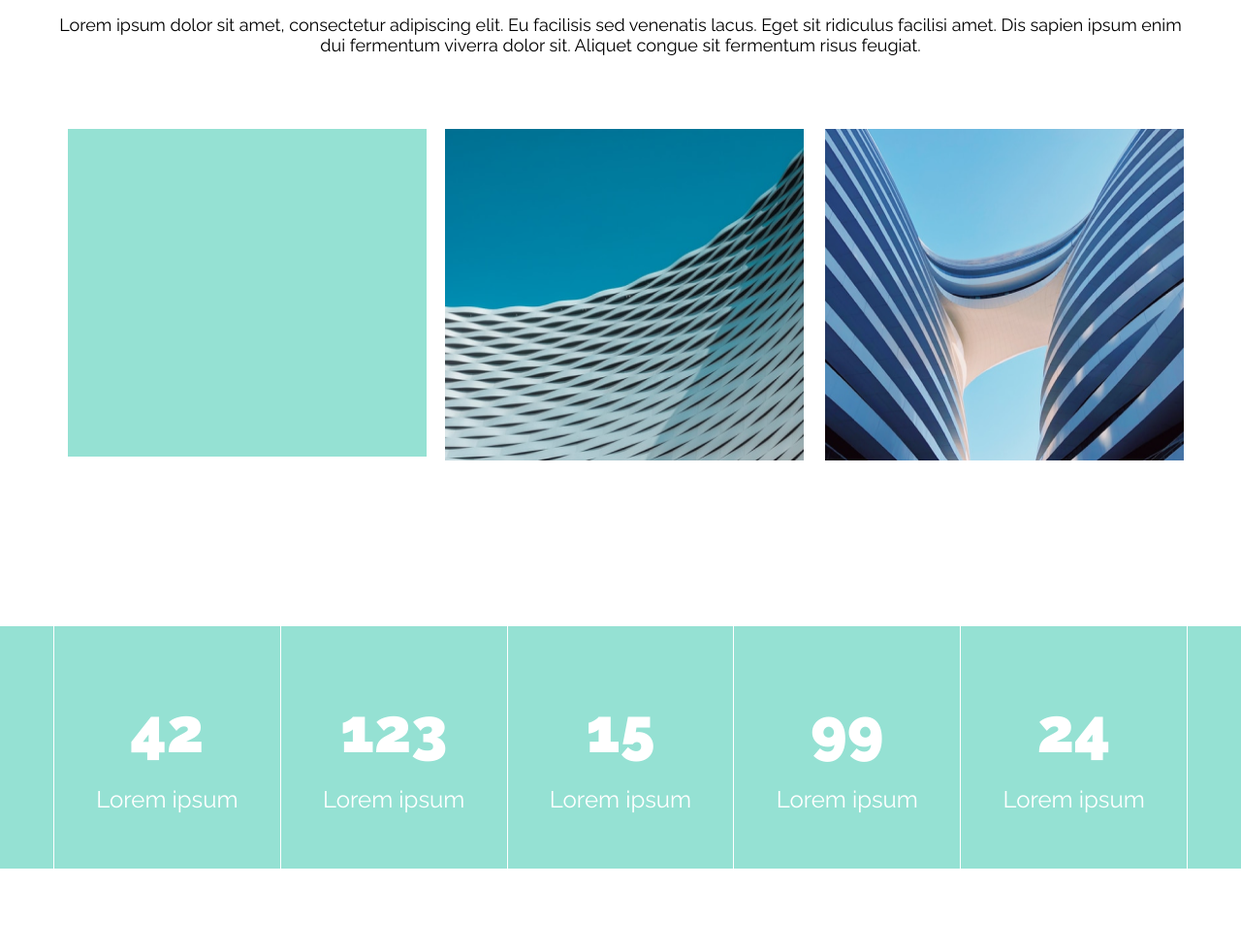
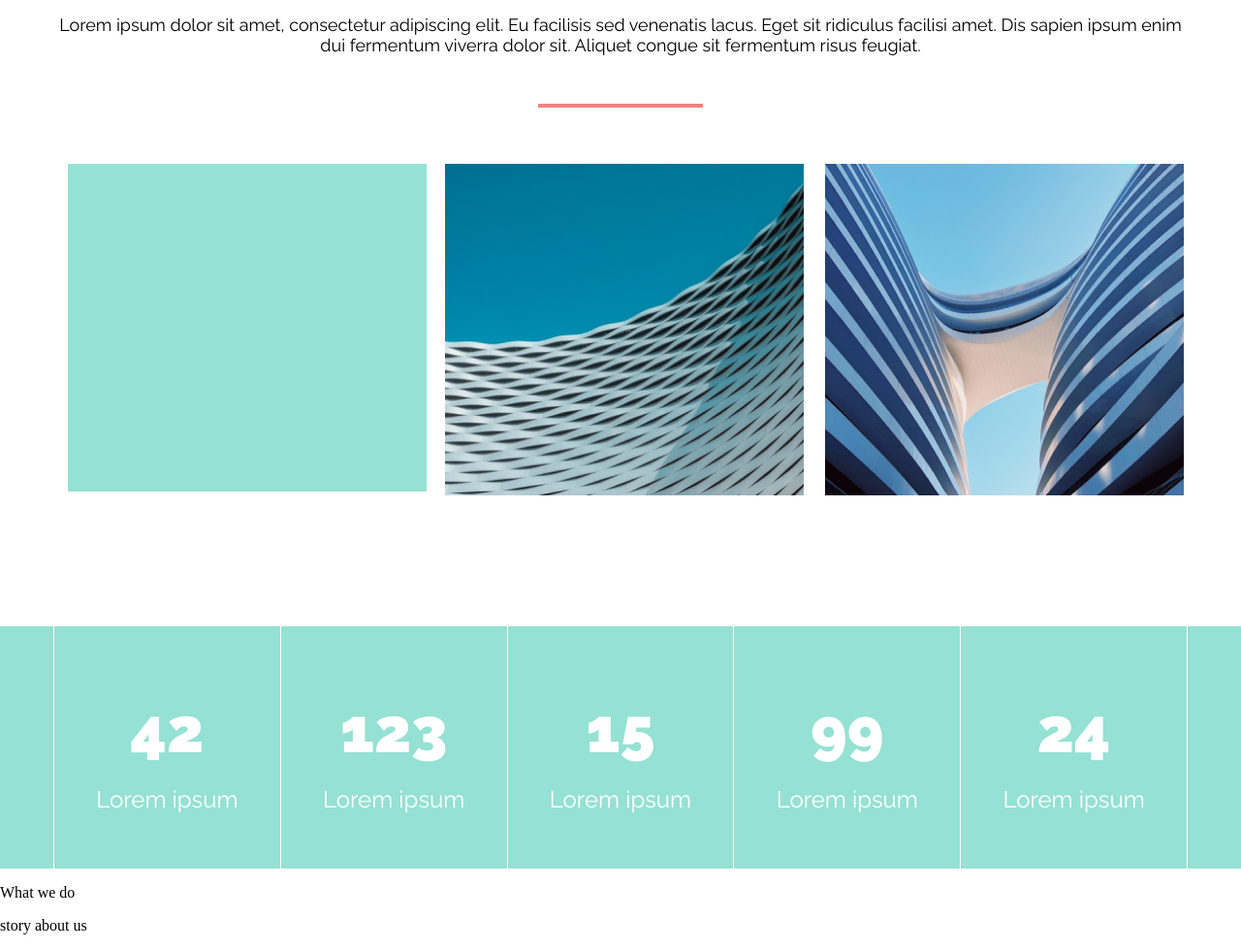
Before and after one commit to Mazunok/TM2, a website built with Parcel: page index.html in a window 1280 px wide. Shown: the part 1227-2207 px from the top of the page at 97% size. Before the commit the page ends 2123 px from the top, so only its background shows below. Built offline with nearby package versions, Linux system fonts and the light colour scheme.

Commit message:
added line to store.scss

```diff
--- a/index.html
+++ b/index.html
@@ -90,6 +90,7 @@
             <div class="story-text">
                 <p>Lorem ipsum dolor sit amet, consectetur adipiscing elit. Eu facilisis sed venenatis lacus. Eget sit ridiculus facilisi amet. Dis sapien ipsum enim<br> dui fermentum viverra dolor sit. Aliquet congue sit fermentum risus feugiat.</p>
             </div>
+            <div class="story-line"></div>
             <div class="story-squars">
                 <div class="active-squar">
                 <img src="./img/squar1.png">
@@ -123,5 +124,19 @@
                 </div>
             </div>
         </div>
+
+        <div class="servises-container">
+            <div class="servises-wrapper">
+                <div class="servises-subtitle">
+                    <p>What we do</p>
+                </div>
+                <div class="servises-title">
+                    <p>story about us</p>
+                </div>
+                <div class="servises-cards">
+
+                </div>
+            </div>
+        </div>
 </body>
 </html>
--- a/scss/story.scss
+++ b/scss/story.scss
@@ -10,6 +10,14 @@
     display: flex;
     flex-direction: column;
     align-items: center;
+}
+
+.story-line{
+    padding: 0;
+    margin: 0;
+    width: 10.625rem;
+    border-top:4px solid #F38281 ;
+    margin-top: 2rem;
 }
 
 .story-subtitle{
```
Also changed, not shown: dist/index.html, 2 other files.
